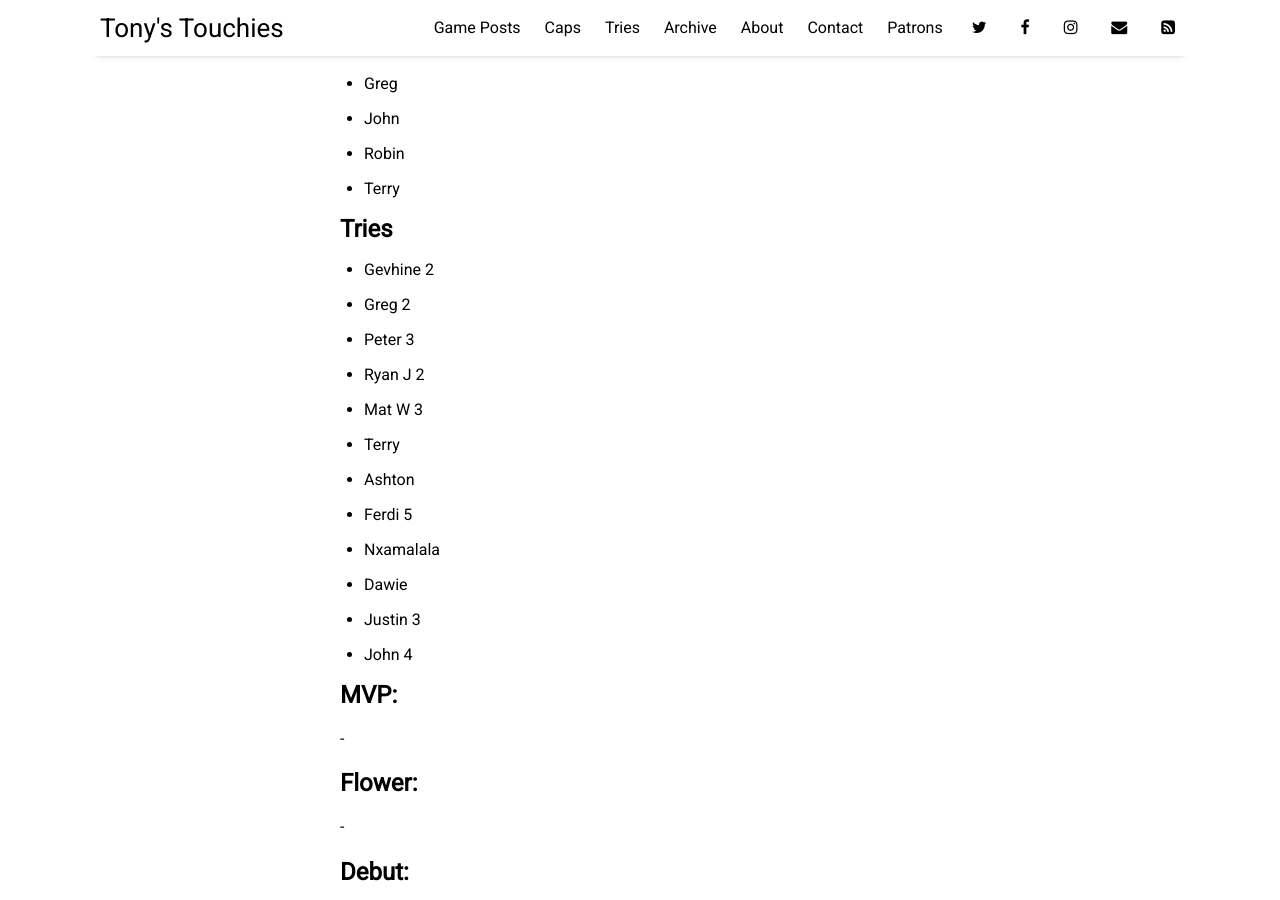
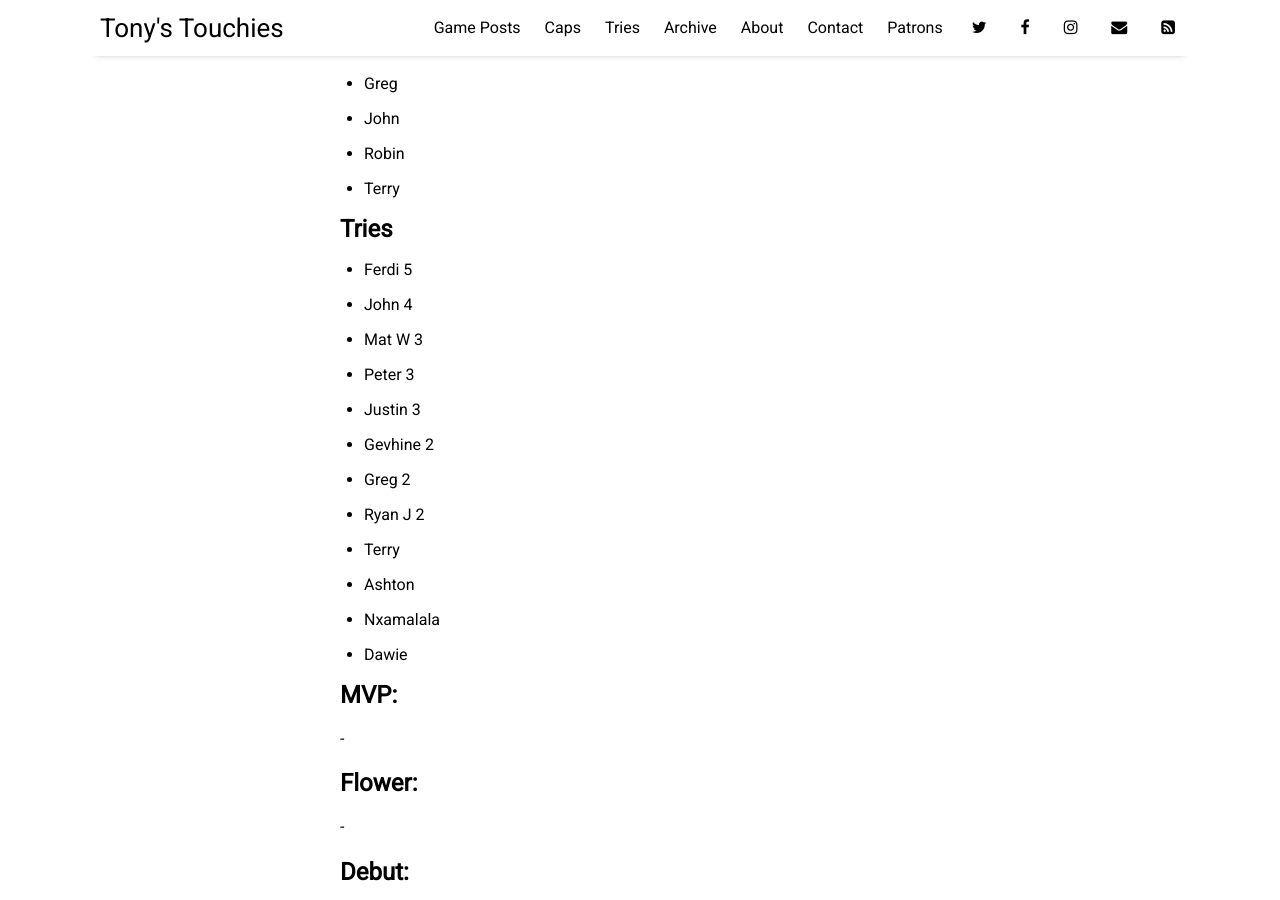
Before and after one commit to sundayrugby/sundayrugby.github.io, a Jekyll site: the page built from _posts/2026-05-17-EW.md, in a window 1280 px wide and 900 px high, scrolled down 914 px. Built offline with Jekyll 4.4.1, drawn with Linux system fonts in a browser that asks for light colours; nearby versions of some CDN libraries.

Commit message:
Sort tries by count descending, 2026-05-17 EW

```diff
--- a/_posts/2026-05-17-EW.md
+++ b/_posts/2026-05-17-EW.md
@@ -30,18 +30,18 @@ image: 2026_05_17_a.jpg
 
 ## Tries
 
+* Ferdi 5
+* John 4
+* Mat W 3
+* Peter 3
+* Justin 3
 * Gevhine 2
 * Greg 2
-* Peter 3
 * Ryan J 2
-* Mat W 3
 * Terry
 * Ashton
-* Ferdi 5
 * Nxamalala
 * Dawie
-* Justin 3
-* John 4
 
 ## MVP:
 
```
